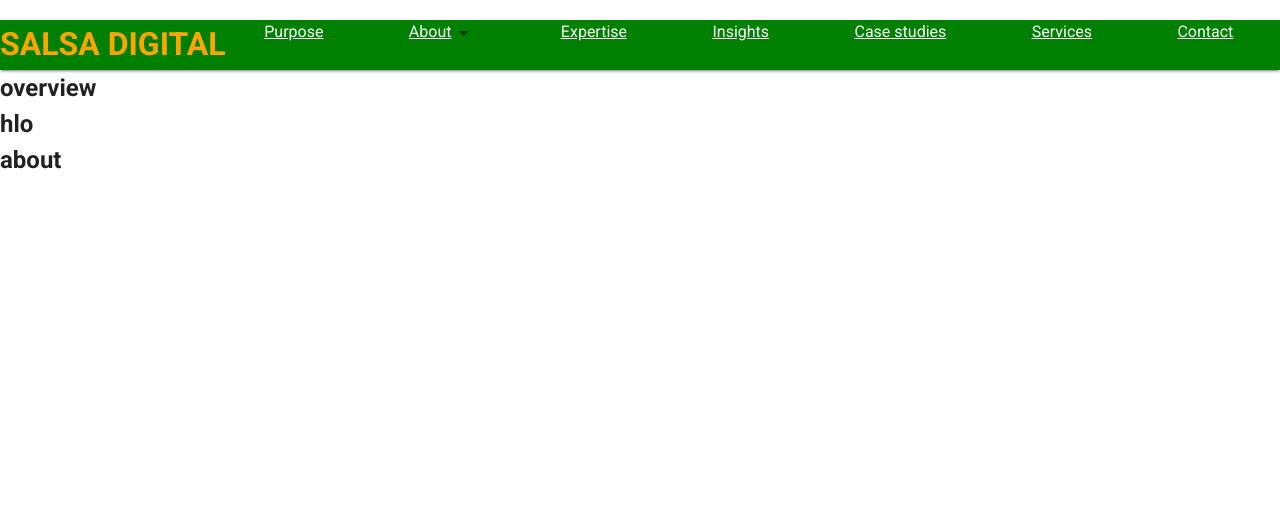
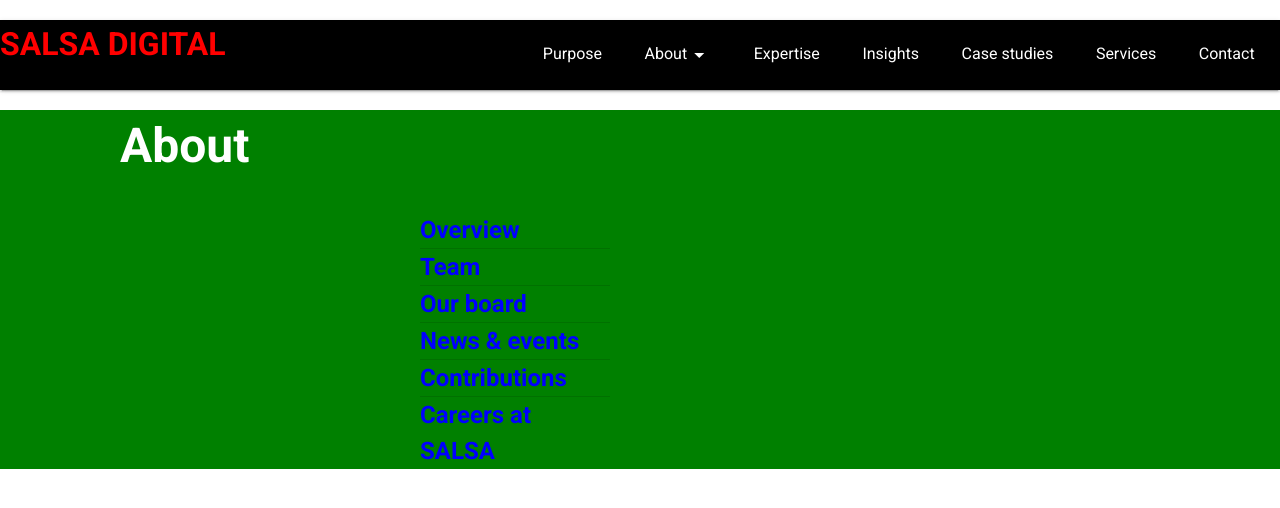
Before and after one commit to msufyankhan709/SALSA-Digital-web-page, a Vue app: page /about in a window 1280 px wide. Shown: the top 508 px of the page. Built offline with nearby package versions, Linux system fonts and the light colour scheme.

Commit message:
commit changs

```diff
--- a/src/App.vue
+++ b/src/App.vue
@@ -1,14 +1,14 @@
 <template>
   <v-app>
-    <v-stepper-header style="margin-top:20px; background-color:green; height:50px">
-      <h1 style="color:orange">SALSA DIGITAL</h1>
-      <router-link to="/purpose" style="color:white; ">Purpose</router-link>&nbsp;&nbsp;
-      <router-link to="/about" style="color:white; ">About<v-icon>mdi-menu-down</v-icon></router-link>&nbsp;&nbsp;
-      <router-link to="/expertise" style="color:white">Expertise</router-link>&nbsp;&nbsp;
-      <router-link to="/insights" style="color:white">Insights</router-link>&nbsp;&nbsp;
-      <router-link to="/caseStudies" style="color:white">Case studies</router-link>&nbsp;&nbsp;
-      <router-link to="/services" style="color:white">Services</router-link>&nbsp;&nbsp;
-      <router-link to="/contact"  style="color:white">Contact</router-link>&nbsp;&nbsp;
+    <v-stepper-header style="margin-top:20px; background-color:black; height:70px">
+      <h1 style="color:red">SALSA DIGITAL</h1>
+      <router-link to="/purpose" style="text-decoration:none; color:white;margin-left:300px; margin-top:22px">Purpose</router-link>&nbsp;&nbsp;
+      <router-link to="/about" style="text-decoration:none; color:white; margin-top:22px">About<v-icon style="color:white; ">mdi-menu-down</v-icon></router-link>&nbsp;&nbsp;
+      <router-link to="/expertise" style="text-decoration:none; color:white; margin-top:22px">Expertise</router-link>&nbsp;&nbsp;
+      <router-link to="/insights" style="text-decoration:none; color:white; margin-top:22px">Insights</router-link>&nbsp;&nbsp;
+      <router-link to="/caseStudies" style="text-decoration:none; color:white; margin-top:22px">Case studies</router-link>&nbsp;&nbsp;
+      <router-link to="/services" style="text-decoration:none; color:white; margin-top:22px">Services</router-link>&nbsp;&nbsp;
+      <router-link to="/contact"  style="text-decoration:none; color:white; margin-top:22px">Contact</router-link>&nbsp;&nbsp;
     </v-stepper-header>
 
     <v-main>
--- a/src/components/about.vue
+++ b/src/components/about.vue
@@ -1,23 +1,42 @@
 <template>
-  <div>
-    <h2 v-for="item in Items" :key="item.id">{{item.name}}</h2>
-  </div>
+  <h2 style="background-color:green;">
+    <h1 style="margin-left:120px; margin-top:20px; color:white">
+      About
+    </h1>
+    <p
+      style="margin-left:420px; margin-right:670px; margin-top:30px; color:white"
+    >
+      <router-link
+        style="text-decoration:none; color:blue;"
+        to="/about/overview"
+        >Overview</router-link
+      ><v-divider></v-divider>
+      <router-link style="text-decoration:none; color:blue" to="/about/team"
+        >Team</router-link
+      ><v-divider></v-divider>
+      <router-link style="text-decoration:none; color:blue" to="/about/ourBoard"
+        >Our board</router-link
+      ><v-divider></v-divider>
+      <router-link style="text-decoration:none; color:blue" to="/about/news"
+        >News & events</router-link
+      ><v-divider></v-divider>
+      <router-link
+        style="text-decoration:none; color:blue"
+        to="/about/contributions"
+        >Contributions</router-link
+      ><v-divider></v-divider>
+      <router-link style="text-decoration:none; color:blue" to="/about/careers"
+        >Careers at SALSA</router-link
+
+      >
+    </p>
+  </h2>
 </template>
 
 <script>
 export default {
-    name:'about',
-
-    data() {
-        return {
-            Items: [
-                {id:1,name:'overview'},
-                {id:2,name:'hlo'},
-                {id:3,name:'about'},
-            ]
-        }
-    },
-}
+  name: "about",
+};
 </script>
 
 <style lang="scss" scoped></style>
--- /dev/null
+++ b/src/components/careers.vue
@@ -0,0 +1,16 @@
+<template>
+    <h2>
+        <h1 style="margin-top:150px; margin-left:120px; margin-right:700px">Careers at Salsa</h1>
+        <p style="margin-left:120px; margin-right:700px">Work in a collaborative, learning-rich environment</p>
+    </h2>
+</template>
+
+<script>
+    export default {
+        name:'careers'
+    }
+</script>
+
+<style lang="scss" scoped>
+
+</style>
--- /dev/null
+++ b/src/components/contributions.vue
@@ -0,0 +1,15 @@
+<template>
+    <h2>
+        <h1 style="margin-top:150px; margin-left:120px; margin-right:700px">Contributions to open source</h1>
+    </h2>
+</template>
+
+<script>
+    export default {
+        name:'contributions'
+    }
+</script>
+
+<style lang="scss" scoped>
+
+</style>
--- /dev/null
+++ b/src/components/news.vue
@@ -0,0 +1,15 @@
+<template>
+    <h2>
+        <h1 style="margin-top:150px; margin-left:120px; margin-right:700px">News and Events</h1>
+    </h2>
+</template>
+
+<script>
+    export default {
+        name:'news'
+    }
+</script>
+
+<style lang="scss" scoped>
+
+</style>
--- /dev/null
+++ b/src/components/ourBoard.vue
@@ -0,0 +1,16 @@
+<template>
+    <h2>
+        <h1 style="margin-top:150px; margin-left:120px; margin-right:700px">Our board</h1>
+        <p style="margin-left:120px; margin-right:700px">Helping set Salsa’s strategic direction</p>
+    </h2>
+</template>
+
+<script>
+    export default {
+        name:'ourBoard'
+    }
+</script>
+
+<style lang="scss" scoped>
+
+</style>
--- /dev/null
+++ b/src/components/overview.vue
@@ -0,0 +1,17 @@
+<template>
+    <h2>
+        <h1 style="margin-top:150px; margin-left:120px; margin-right:700px">About</h1>
+        <p style="margin-left:120px; margin-right:700px">Salsa is an open source company made of digital engineers
+             from across the globe delivering technology and innovation to open governments.</p>
+    </h2>
+</template>
+
+<script>
+    export default {
+        name:'overview',
+    }
+</script>
+
+<style lang="scss" scoped>
+
+</style>
--- /dev/null
+++ b/src/components/team.vue
@@ -0,0 +1,17 @@
+<template>
+  <h2>
+    <h1  style="margin-top:150px; margin-left:120px; margin-right:700px">Meet the Salsarians</h1>
+    <p style="margin-left:120px; margin-right:700px">
+      Digital enthusiasts with an open ethos and a genuine desire to deliver
+      great work that is meaningful
+    </p>
+  </h2>
+</template>
+
+<script>
+export default {
+  name: "team",
+};
+</script>
+
+<style lang="scss" scoped></style>
--- a/src/router/index.js
+++ b/src/router/index.js
@@ -8,6 +8,13 @@
 import services from '../components/services'
 import contact from '../components/contact'
 import about from '../components/about'
+import overview from '../components/overview'
+import team from '../components/team'
+import ourBoard from '../components/ourBoard'
+import news from '../components/news'
+import contributions from '../components/contributions'
+import careers from '../components/careers'
+
 
 Vue.use(VueRouter)
 
@@ -51,6 +58,36 @@
     component:contact
   },
   {
+    path:'/about/overview',
+    name:'overview',
+    component:overview
+  },
+  {
+    path:'/about/team',
+    name:'team',
+    component:team
+  },
+  {
+    path:'/about/ourBoard',
+    name:'ourBoard',
+    component:ourBoard
+  },
+  {
+    path:'/about/news',
+    name:'news',
+    component:news
+  },
+  {
+    path:'/about/contributions',
+    name:'contributions',
+    component:contributions
+  },
+  {
+    path:'/about/careers',
+    name:'careers',
+    component:careers
+  },
+  {
     path: '/about',
     name: 'About',
     // route level code-splitting
```
